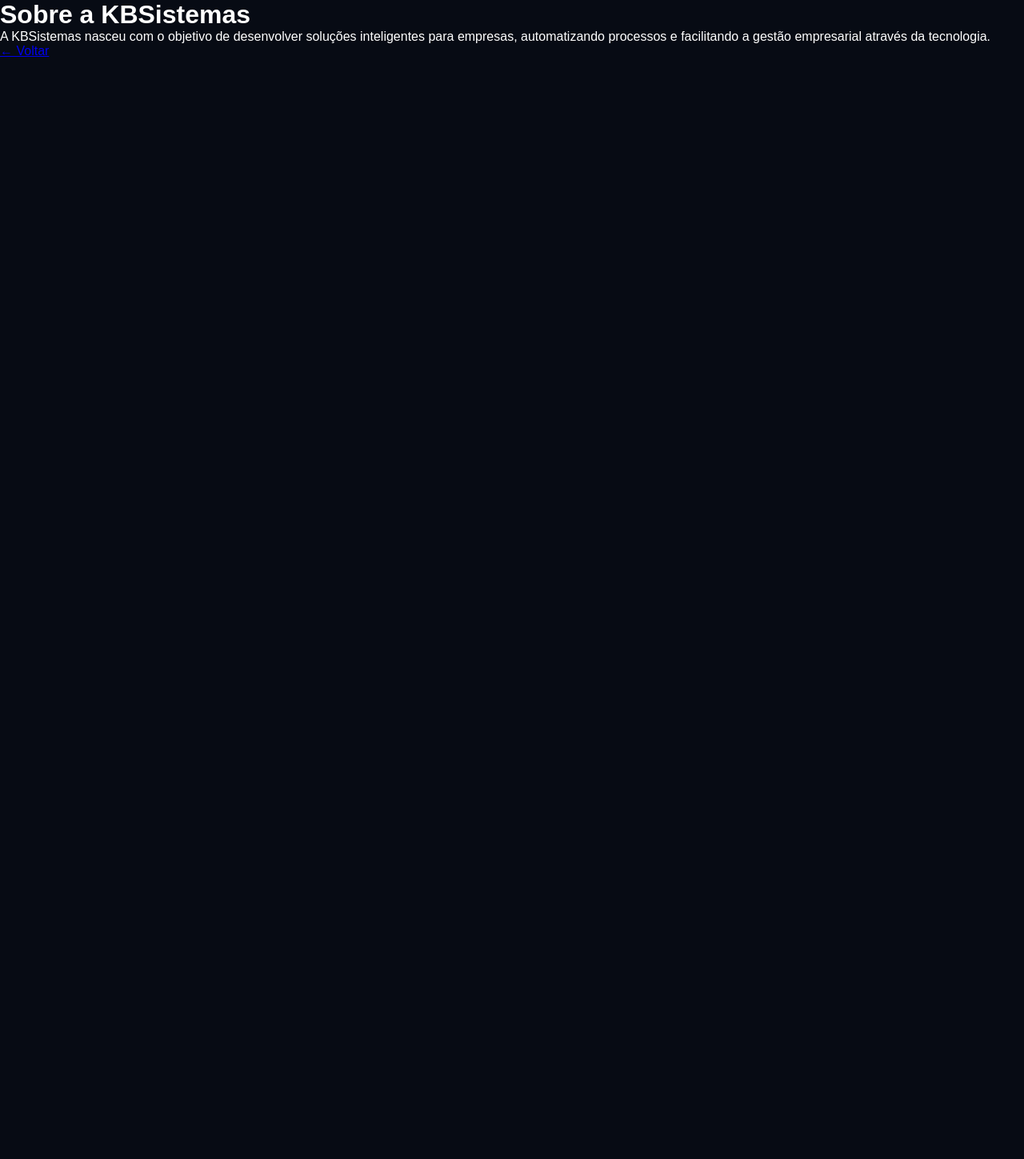
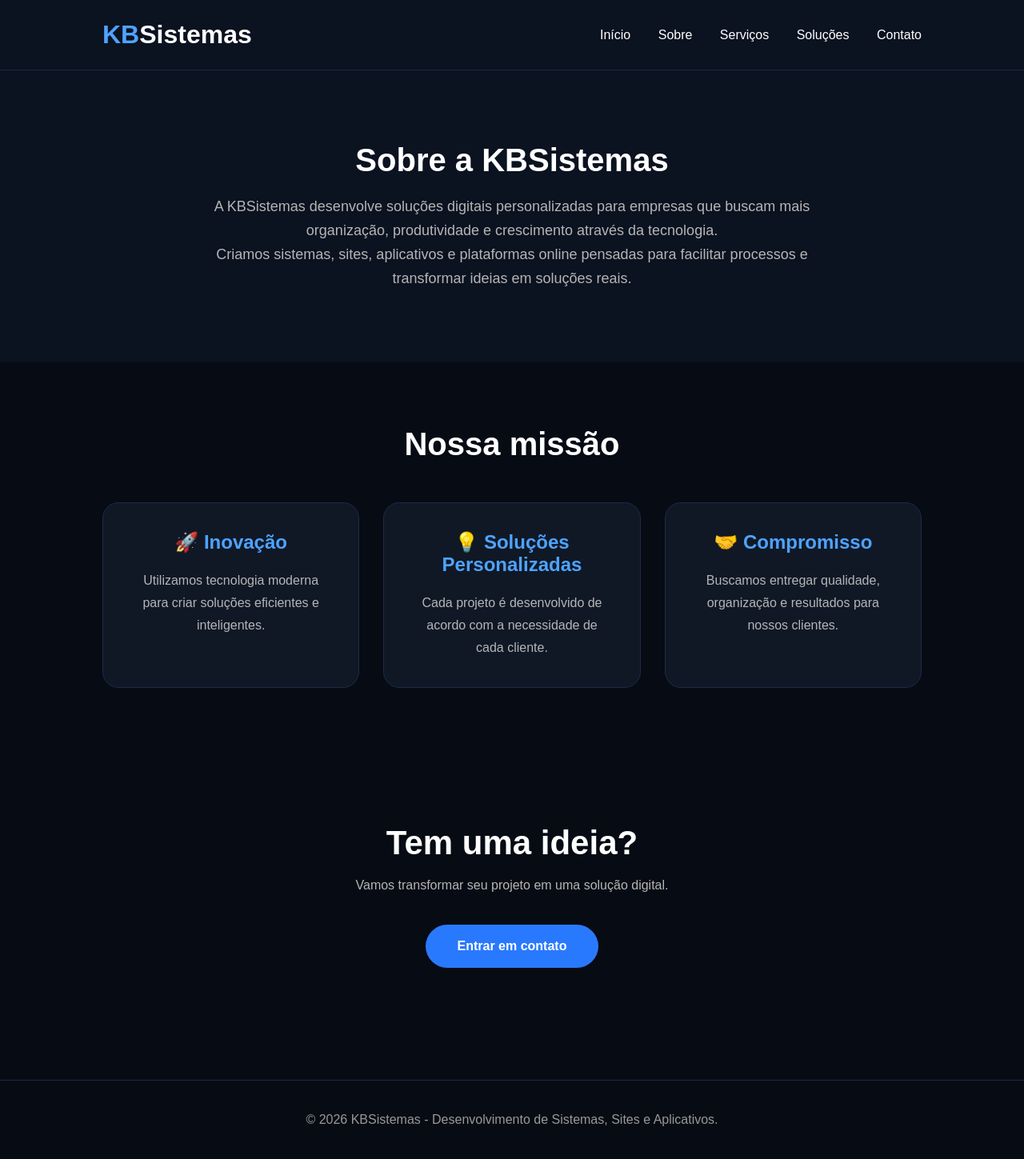
Before and after one commit to kauabarbosaa1728-web/kbsistemas-site, a Flask app: page /sobre in a window 1280 px wide. Shown: the whole page at 80% size. Before the commit the page ends 71 px from the top, so only its background shows below. Run offline with Flask 3, Linux system fonts and the light colour scheme.

Commit message:
Revamp 'Sobre' page layout and content
Updated the content and structure of the 'Sobre' page to enhance clarity and presentation.

```diff
--- a/templates/sobre.html
+++ b/templates/sobre.html
@@ -1,21 +1,175 @@
 <!DOCTYPE html>
 <html lang="pt-BR">
+
 <head>
+
 <meta charset="UTF-8">
+<meta name="viewport" content="width=device-width, initial-scale=1.0">
+
 <title>Sobre - KBSistemas</title>
+
 <link rel="stylesheet" href="/static/css/style.css">
+
 </head>
+
 
 <body>
 
-<h1>Sobre a KBSistemas</h1>
+
+<header>
+
+<div class="logo">
+    <h1>KB<span>Sistemas</span></h1>
+</div>
+
+
+<nav>
+
+<a href="/">Início</a>
+<a href="/sobre">Sobre</a>
+<a href="/servicos">Serviços</a>
+<a href="/planos">Soluções</a>
+<a href="/contato">Contato</a>
+
+</nav>
+
+</header>
+
+
+
+
+
+<section class="destaque">
+
+
+<h1>
+Sobre a KBSistemas
+</h1>
+
 
 <p>
-A KBSistemas nasceu com o objetivo de desenvolver soluções inteligentes para empresas,
-automatizando processos e facilitando a gestão empresarial através da tecnologia.
+
+A KBSistemas desenvolve soluções digitais personalizadas
+para empresas que buscam mais organização, produtividade
+e crescimento através da tecnologia.
+
 </p>
 
-<a href="/">← Voltar</a>
+
+
+<p>
+
+Criamos sistemas, sites, aplicativos e plataformas online
+pensadas para facilitar processos e transformar ideias
+em soluções reais.
+
+</p>
+
+
+</section>
+
+
+
+
+
+<section class="servicos-home">
+
+
+<h1>
+Nossa missão
+</h1>
+
+
+<div class="cards">
+
+
+
+<div class="card">
+
+<h2>🚀 Inovação</h2>
+
+<p>
+Utilizamos tecnologia moderna para criar soluções
+eficientes e inteligentes.
+</p>
+
+</div>
+
+
+
+
+<div class="card">
+
+<h2>💡 Soluções Personalizadas</h2>
+
+<p>
+Cada projeto é desenvolvido de acordo com a necessidade
+de cada cliente.
+</p>
+
+</div>
+
+
+
+
+<div class="card">
+
+<h2>🤝 Compromisso</h2>
+
+<p>
+Buscamos entregar qualidade, organização e resultados
+para nossos clientes.
+</p>
+
+</div>
+
+
+
+</div>
+
+
+</section>
+
+
+
+
+
+<section class="contato-home">
+
+
+<h1>
+Tem uma ideia?
+</h1>
+
+
+<p>
+Vamos transformar seu projeto em uma solução digital.
+</p>
+
+
+<a href="/contato" class="botao">
+
+Entrar em contato
+
+</a>
+
+
+</section>
+
+
+
+
+
+<footer>
+
+<p>
+© 2026 KBSistemas - Desenvolvimento de Sistemas, Sites e Aplicativos.
+</p>
+
+</footer>
+
+
 
 </body>
+
 </html>
```
